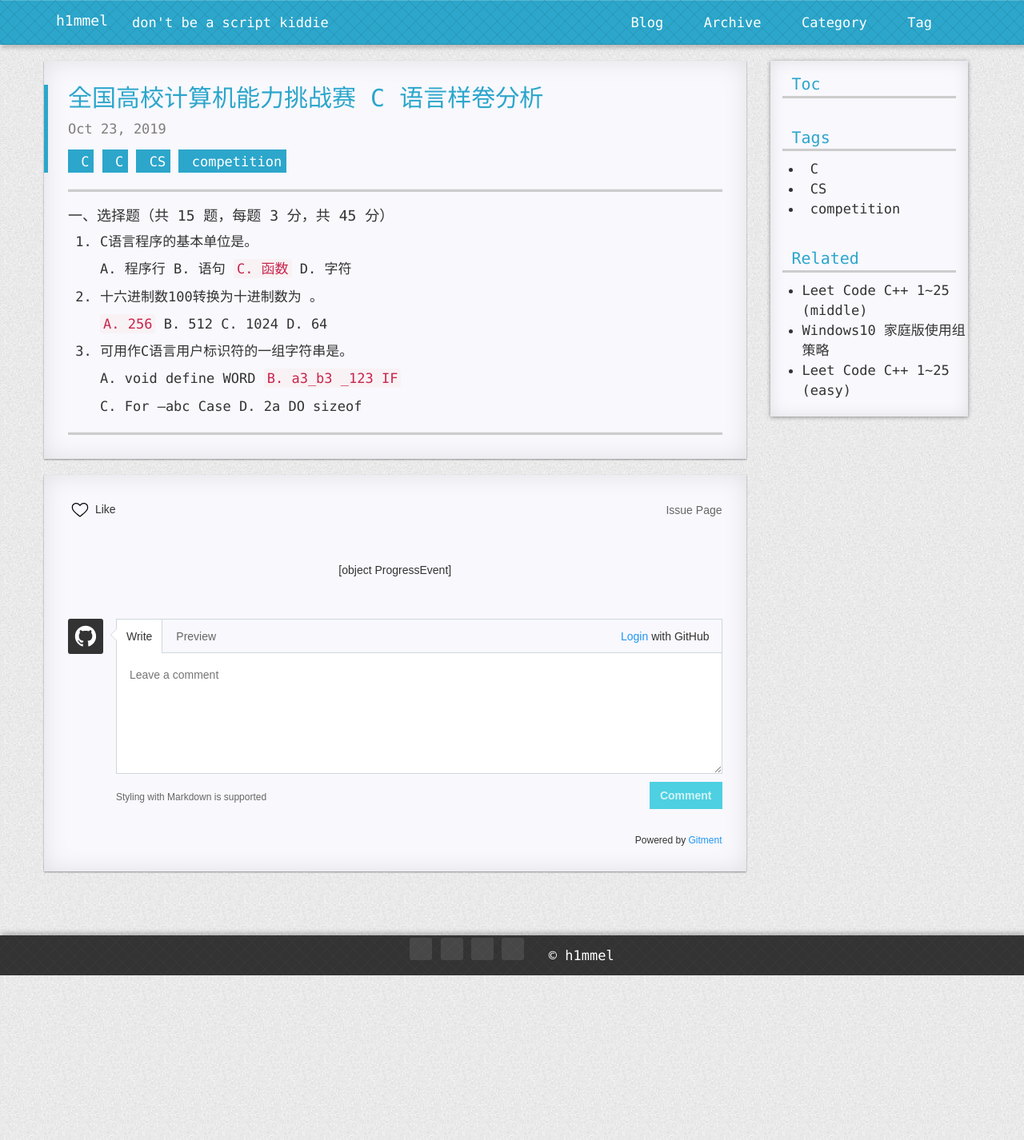
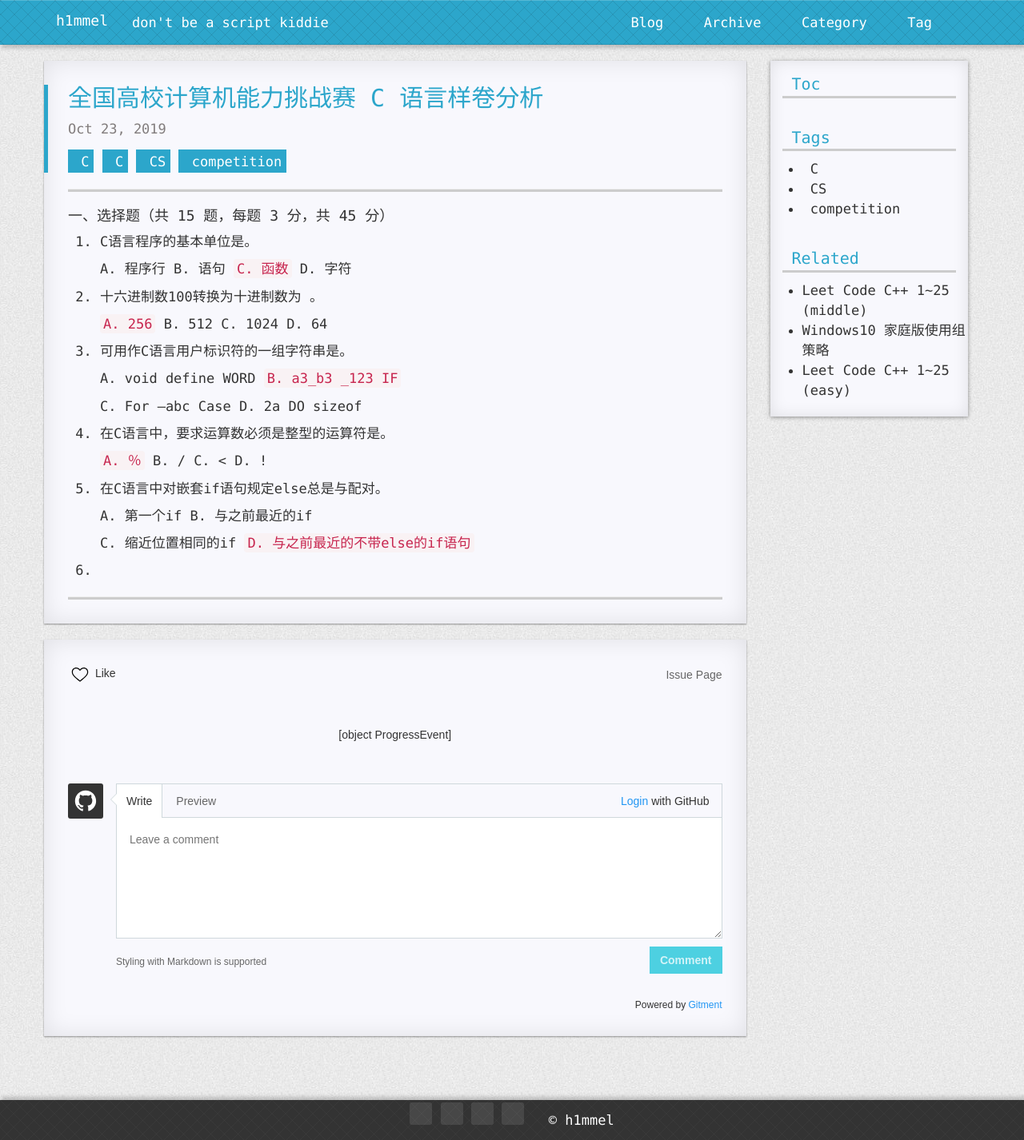
Before and after one commit to h1mmel/h1mmel.github.io, a Jekyll site: the page built from _posts/2019-10-23-2019-全国高校计算机能力挑战赛 -C- 语言样卷分析.md, in a window 1280 px wide. Shown: the whole page at 80% size. Built offline with Jekyll 4.4.1, drawn with Linux system fonts in a browser that asks for light colours; nearby versions of some CDN libraries; comment, search, counter and statistics services are not loaded; a style sheet for code colours, icons or effects is not loaded.

Commit message:
Update 2019-10-23-2019-全国高校计算机能力挑战赛 -C- 语言样卷分析.md

```diff
--- a/_posts/2019-10-23-2019-全国高校计算机能力挑战赛 -C- 语言样卷分析.md
+++ b/_posts/2019-10-23-2019-全国高校计算机能力挑战赛 -C- 语言样卷分析.md
@@ -20,3 +20,15 @@ categories: C
    A. void define WORD          `B. a3_b3 _123 IF`
 
    C. For –abc Case                  D. 2a DO sizeof
+
+4. 在C语言中，要求运算数必须是整型的运算符是<u></u>。
+
+   `A. ％`         B. /       C. <        D. !
+
+5. 在C语言中对嵌套if语句规定else总是与<u></u>配对。
+
+   A. 第一个if                B. 与之前最近的if
+
+   C. 缩近位置相同的if        `D. 与之前最近的不带else的if语句`
+
+6.
```
